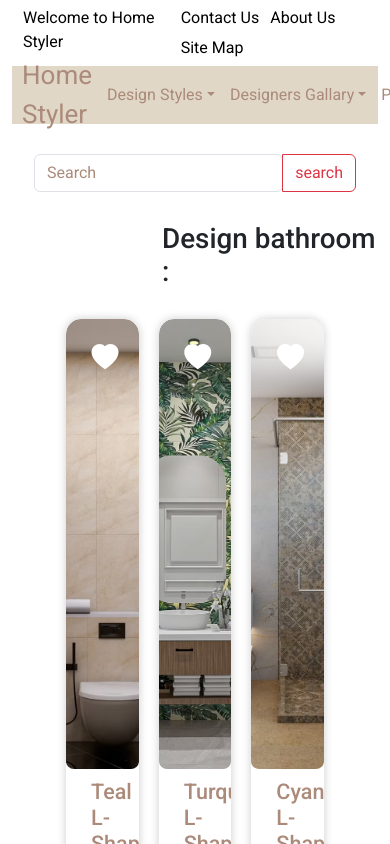
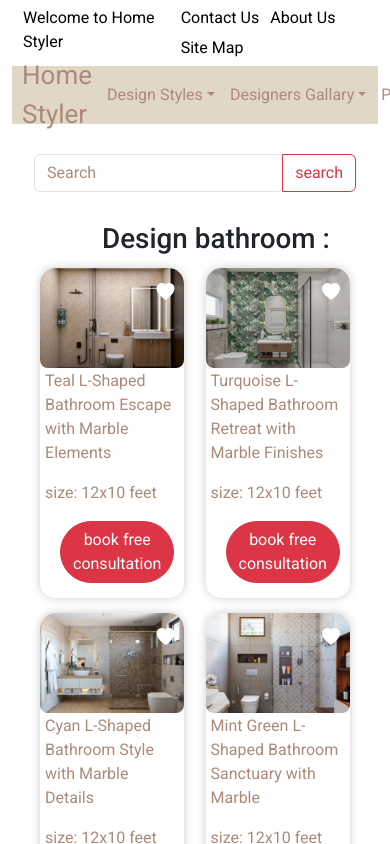
Before and after one commit to leakiet/HomeStyler, a React (Create React App) app: page /design/bathroom in a window 390 px wide. Shown: the top 844 px of the page. Built offline with nearby package versions, Linux system fonts and the light colour scheme.

Commit message:
update responsive

```diff
--- /dev/null
+++ b/public/data/whychoosen.json
@@ -0,0 +1,6 @@
+[
+    {
+        "image": "",
+        "text": ""
+    }
+]
--- a/src/components/DesignIdea/DesignIdea.js
+++ b/src/components/DesignIdea/DesignIdea.js
@@ -6,7 +6,7 @@ import { useEffect, useState } from 'react'
 import { Link } from 'react-router-dom';
 
 
-function DesignIdea(props) {
+function DesignIdea({ props }) {
     const [designStyles, setDesignStyles] = useState([])
     const [filteredDesigns, setFilteredDesigns] = useState([])
     const [searchTerm, setSearchTerm] = useState('');
@@ -40,7 +40,7 @@ function DesignIdea(props) {
         setSearchTerm(e.target.value);
     }
 
-    const handleLoveImage =()=>{
+    const handleLoveImage = () => {
         // alert('You loved this design!')
     }
 
@@ -72,9 +72,9 @@ function DesignIdea(props) {
                             <div className='di-text'>
                                 <Link to={`/design-detail/${designStyle.id}`}>
                                     <div className='di-title'>
-                                        <h4>
+                                        <p>
                                             {(designStyle.name) ? designStyle.name : "No name available"}
-                                        </h4>
+                                        </p>
                                     </div>
                                     <div className='di-discription'>
                                         size:  {(designStyle.size) ? designStyle.size : "No size available"}
@@ -87,60 +87,12 @@ function DesignIdea(props) {
                                         book free consultation
                                     </button>
                                 </Link>
-                                <button className='di-getquote btn btn-light rounded-pill'>
-                                    get quote
-                                </button>
                             </div>
                         </div>
                     ))
                 ) : (
                     <p className='not-found-desing'>No designs found</p>
                 )}
-                {/* {filteredDesigns.map((designStyle, index) => (
-                    <div className='di-card' key={index}>
-                        <Link to={'/design-detail/' + designStyle.id}>
-                            <div className='di-image'>
-                                <span className='di-love-image'><i className="bi bi-heart-fill"></i></span>
-                                {designStyle.image ? (
-                                    <img src={designStyle.image} alt={designStyle.name} />
-                                ) : (
-                                    <p>No image available</p>
-                                )}
-                            </div>
-                        </Link>
-                        <div className='di-text'>
-                            <Link to={`/design-detail/${designStyle.id}`}>
-                                <div className='di-title'>
-                                    <h4>
-                                        {(designStyle.name) ? designStyle.name : "No name available"}
-                                    </h4>
-                                </div>
-                                <div className='di-discription'>
-                                    size:  {(designStyle.size) ? designStyle.size : "No size available"}
-                                </div>
-                            </Link>
-                            <div className='di-title'>
-                                <h4>
-                                    {(designStyle.name) ? designStyle.name : "No name available"}
-                                </h4>
-                            </div>
-                            <div className='di-discription'>
-                                size:  {(designStyle.size) ? designStyle.size : "No size available"}
-                            </div>
-                        </div>
-                        <div className='di-btn'>
-                            <Link to='/free-quote'>
-                                <button className='di-consultation btn btn-danger rounded-pill'>
-                                    book free consultation
-                                </button>
-                            </Link>
-                            <button className='di-getquote btn btn-light rounded-pill'>
-                                get quote
-                            </button>
-                        </div>
-                    </div>
-                ))
-                } */}
             </div>
         </div>
     );
--- a/src/components/DesignIdea/designIdea.css
+++ b/src/components/DesignIdea/designIdea.css
@@ -1,4 +1,4 @@
-.container-designidea-card{
+.container-designidea-card {
   margin: 20px 50px;
   display: grid;
   grid-template-columns: repeat(3, 1fr);
@@ -6,17 +6,18 @@
   gap: 12px;
 }
 
-.design-title-slug{
+.design-title-slug {
   margin-top: 30px;
   margin-left: 150px;
 }
 
-.not-found-desing{
+.not-found-desing {
   margin-top: 30px;
   font-size: 32px;
   margin-left: 100px;
 }
-.di-card{
+
+.di-card {
   position: relative;
   margin: auto auto;
   overflow: hidden;
@@ -27,7 +28,7 @@
   transition: transform 0.3s ease;
 }
 
-.di-love-image{
+.di-love-image {
   color: white;
   position: absolute;
   font-size: 27px;
@@ -36,54 +37,164 @@
   z-index: 10;
 }
 
-.di-love-image:hover{
+.di-love-image:hover {
   color: rgb(255, 56, 89);
 }
 
-
-.di-card .di-image img{
+.di-card .di-image img {
   transform-origin: center bottom;
   width: 100%;
   height: 450px;
   object-fit: cover;
-    border-top-left-radius:15px ;
-    border-top-right-radius:15px ;
-
+  border-top-left-radius: 15px;
+  border-top-right-radius: 15px;
 }
 
-.di-btn{
+.di-btn {
   display: flex;
   justify-content: space-evenly;
   margin: 15px auto;
   height: 6%;
 }
 
-.di-text{
+.di-text {
   padding: 10px 25px;
 }
 
-.di-text .di-text-title{
+.di-text .di-text-title {
   cursor: pointer;
 }
 
-.designidea-title{
+.designidea-title {
   margin: 30px 6%;
 }
 
-
-
-
-
-.di-card .di-image img:hover{
+.di-card .di-image img:hover {
   transform: scale(1.05);
   transition: 0.3s;
 }
 
-.di-card .di-image img:hover::after{
+.di-card .di-image img:hover::after {
   transform: scale(0);
   transition: 0.3s;
 }
 
-.di-card .di-image img{
+.di-card .di-image img {
   transition: 0.3s;
 }
+
+.di-title p {
+  font-size: 31px;
+}
+
+@media (max-width: 768px) {
+  .container-designidea-card {
+    margin: 0px 50px;
+    display: grid;
+    grid-template-columns: repeat(3, 1fr);
+    grid-auto-rows: auto;
+    gap: 5px;
+  }
+
+  .di-card {
+    position: relative;
+    margin: auto auto;
+    overflow: hidden;
+    margin: 10px auto;
+    max-width: 90%;
+    border-radius: 15px;
+    box-shadow: 0 0 10px rgba(0, 0, 0, 0.2);
+    transition: transform 0.3s ease;
+  }
+
+  .di-title p {
+    font-size: 16px;
+  }
+
+  .di-card .di-image img {
+    transform-origin: center bottom;
+    width: 100%;
+    height: 200px;
+    object-fit: cover;
+    border-top-left-radius: 15px;
+    border-top-right-radius: 15px;
+  }
+
+  .di-love-image {
+    color: white;
+    position: absolute;
+    font-size: 18px;
+    top: 10px;
+    right: 10px;
+    z-index: 10;
+  }
+
+  .di-btn {
+    display: flex;
+    justify-content: space-evenly;
+    margin: 15px 20px;
+    height: 6%;
+  }
+
+  .di-text {
+    padding: 5px 10px;
+  }
+}
+
+@media (max-width: 480px) {
+    .design-title-slug {
+        margin-top: 30px;
+        margin-left: 90px;
+      }
+  .container-designidea-card {
+    margin: 0px 20px;
+    display: grid;
+    grid-template-columns: repeat(2, 1fr);
+    grid-auto-rows: auto;
+    gap: 5px;
+  }
+
+  .di-card {
+    position: relative;
+    margin: auto auto;
+    overflow: hidden;
+    margin: 5px auto;
+    max-width: 90%;
+    border-radius: 15px;
+    box-shadow: 0 0 10px rgba(0, 0, 0, 0.2);
+    transition: transform 0.3s ease;
+  }
+
+  .di-title p {
+    font-size: 16px;
+  }
+
+  .di-card .di-image img {
+    transform-origin: center bottom;
+    width: 100%;
+    height: 100px;
+    object-fit: cover;
+    border-top-left-radius: 15px;
+    border-top-right-radius: 15px;
+  }
+
+  .di-love-image {
+    color: white;
+    position: absolute;
+    font-size: 18px;
+    top: 10px;
+    right: 10px;
+    z-index: 10;
+  }
+
+  .di-btn {
+    display: flex;
+    justify-content: space-evenly;
+    margin: 15px 20px;
+    height: 6%;
+  }
+
+  .di-text {
+    padding: 1px 5px;
+  }
+}
--- a/src/components/FreeQuote/freeQuote.css
+++ b/src/components/FreeQuote/freeQuote.css
@@ -90,3 +90,66 @@ input[type=number] {
   margin-left: 15%;
   max-width: 70%;
 }
+
+
+
+@media (max-width: 768px) {
+  .title-free-Quote{
+    font-size: 24px;
+    margin: 40px;
+    text-align: center;
+  }
+
+  .fq-form-input-item .form-check input{
+    width: 20px;
+    height: 20px;
+    margin-right: 10px;
+    margin-top: 11px;
+  }
+
+  .fq-form-input-item .form-check label{
+    margin: 10px auto;
+  }
+
+  .fq-form-input-item{
+    margin: 2% auto;
+  }
+
+  .container-freequote{
+    display: flex;
+    justify-content: center;
+    margin: 50px auto;
+  }
+
+  .fq-form{
+    background-color: rgb(252, 232, 207);
+    border-radius: 20px;
+    padding: 4%;
+    max-width: 90%;
+    max-height: 700px;
+  }
+
+  .fq-img img{
+    display: none;
+    max-width: 100%;
+    width: 0%;
+    height: 100%;
+    object-fit: cover;
+  }
+
+  .fq-form-title{
+    max-width: 90%;
+    margin: 0 auto;
+  }
+
+  .fq-form-title h3{
+    padding-bottom: 3%;
+    text-align: center;
+  }
+
+  .fq-form-title p{
+    padding-bottom: 3%;
+    text-align: center;
+    word-wrap: break-word;
+  }
+}
--- a/src/components/StyleDetail/StyleDetail.js
+++ b/src/components/StyleDetail/StyleDetail.js
@@ -131,7 +131,6 @@ function StyleDetail(props) {
                         <div className='item-description'>
                             1Flat 10-year warranty on modular and semi-modular products. For full scope, visit here | 2For modular kitchens, wardrobes and storage
                         </div>
-
                     </div>
                 </div>
             </div>
```
Lines whose indentation alone changed are shown as unchanged.
